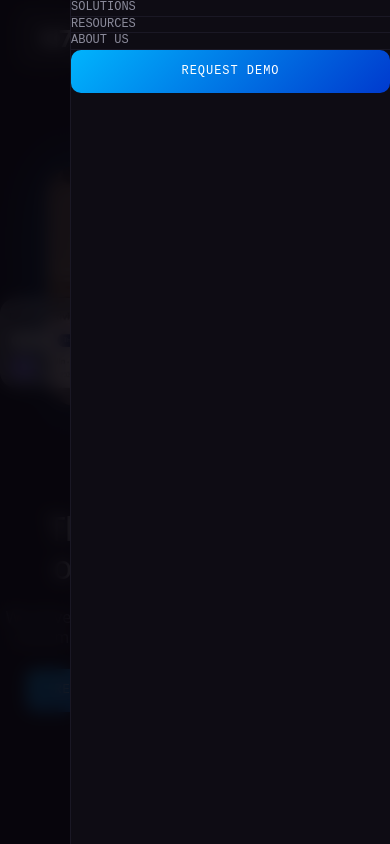
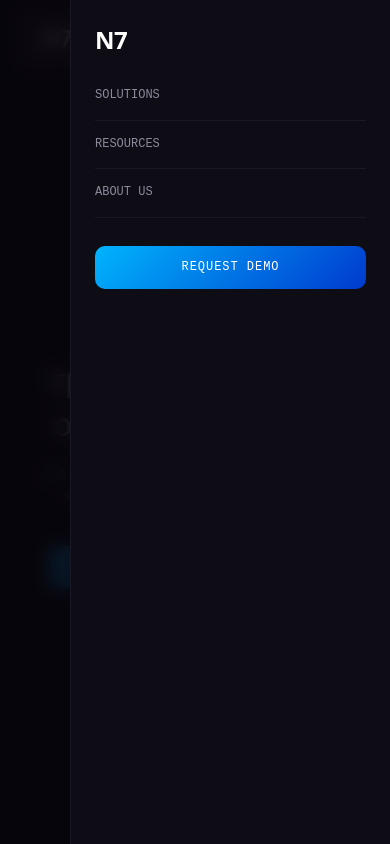
Before and after one commit to singhsharad529/n7-project, a React (Vite) app: page / in a window 390 px wide. Both pictures are taken after a click on the button "Toggle menu". Shown: the top 844 px of the page. Built offline with nearby package versions, Linux system fonts and the light colour scheme.

Commit message:
fix sidebar and complete hero,trustedby and solutions section and make them responsive

```diff
--- a/src/components/HeroSection.tsx
+++ b/src/components/HeroSection.tsx
@@ -11,7 +11,7 @@ export default function HeroSection() {
       {/* Background gradient effect */}
       <div className="hero-gradient absolute inset-0 z-0" />
       <div
-        className="hero-grid relative z-10 max-w-[1240px] mx-auto px-8 w-full grid grid-cols-1 md:grid-cols-[1.2fr_0.8fr] items-center gap-10 md:gap-2 text-center md:text-left pt-10 md:pt-0"
+        className="relative z-10 max-w-[1240px] mx-auto px-8 w-full grid grid-cols-1 md:grid-cols-[1.2fr_0.8fr] items-center gap-10 md:gap-2 text-center md:text-left pt-10 md:pt-0"
       >
         {/* Left: Text content */}
         <div className="flex flex-col items-center md:items-start gap-y-5 md:gap-y-6">
@@ -42,7 +42,7 @@ export default function HeroSection() {
             transition={{ duration: 0.7, delay: 0.3, ease: [0.22, 1, 0.36, 1] }}
             className="flex items-center gap-4 flex-wrap justify-center md:justify-start"
           >
-            <a href="#request-demo" className="btn-primary" id="hero-cta-demo">
+            <a href="#request-demo" className="btn-primary btn-primary-sm" id="hero-cta-demo">
               Request Demo
             </a>
             <a href="#contact" className="btn-outline" id="hero-cta-contact">
@@ -52,7 +52,7 @@ export default function HeroSection() {
         </div>
 
         {/* Right: Image composition */}
-        <div className="hero-image-area flex justify-center items-center order-first md:order-none">
+        <div className="hero-image-area hidden md:flex justify-center items-center order-first md:order-none">
           <div className="hero-image-group max-w-[300px] min-[481px]:max-w-[400px] md:max-w-[480px] mx-auto">
             {/* Background glow behind images */}
             <div className="hero-image-glow" />
--- a/src/components/Navbar.tsx
+++ b/src/components/Navbar.tsx
@@ -66,7 +66,7 @@ export default function Navbar() {
           {/* Desktop CTA */}
           <a
             href="#request-demo"
-            className="btn-outline text-[0.75rem] hidden md:inline-flex border border-n7-light"
+            className="btn-outline text-[0.75rem] hidden md:inline-flex border border-n7-light btn-primary-sm"
           >
             Request Demo
           </a>
@@ -104,7 +104,14 @@ export default function Navbar() {
               transition={{ type: 'spring', damping: 26, stiffness: 220 }}
               className="fixed top-0 right-0 w-[min(320px,85vw)] h-full bg-n7-bg-light border-l border-n7-border z-100 p-6 flex flex-col"
             >
-              <div className="mt-[72px] flex flex-col">
+              <a
+                href="/"
+                id="nav-logo"
+                className="flex items-center gap-[2px] no-underline font-heading text-2xl font-bold text-n7-text tracking-[-0.02em]"
+              >
+                <span>N7</span>
+              </a>
+              <div className="mt-4 flex flex-col">
                 {navLinks.map((link, i) => (
                   <motion.a
                     key={link.label}
--- a/src/components/SolutionsSection.tsx
+++ b/src/components/SolutionsSection.tsx
@@ -130,7 +130,7 @@ export default function SolutionsSection() {
       className="pt-[100px] pb-20 bg-n7-bg relative"
     >
       <div className="max-w-[1240px] mx-auto px-8">
-        <div className="solutions-layout grid grid-cols-1 lg:grid-cols-[340px_1fr] gap-12 lg:gap-[60px] items-start">
+        <div className="solutions-layout grid grid-cols-1 lg:grid-cols-[440px_1fr] gap-12 lg:gap-[60px] items-start">
           {/* Left: Heading + CTA (sticky on desktop) */}
           <motion.div
             className="solutions-heading lg:sticky lg:top-[120px] text-center lg:text-left"
--- a/src/components/TrustedBy.tsx
+++ b/src/components/TrustedBy.tsx
@@ -13,15 +13,15 @@ export default function TrustedBy() {
   return (
     <section
       id="trusted-by"
-      className="relative z-10 py-12 border-t border-b border-n7-border bg-n7-bg"
+      className="relative z-10 w-full py-12 border-t border-b border-n7-border bg-n7-bg"
     >
-      <div className="max-w-[1240px] mx-auto px-8">
+      <div className="max-w-[1240px] mx-auto px-8 w-full">
         <motion.p
           initial={{ opacity: 0 }}
           whileInView={{ opacity: 1 }}
           viewport={{ once: true }}
           transition={{ duration: 0.5 }}
-          className="text-[0.8125rem] font-medium text-n7-text-muted mb-6 tracking-[0.02em]"
+          className="text-[1rem] font-medium text-n7-text-muted mb-6 tracking-[0.02em]"
         >
           Trusted By:
         </motion.p>
--- a/src/index.css
+++ b/src/index.css
@@ -23,11 +23,6 @@
 }
 
 /* ── Base resets ───────────────────────────────────────────── */
-* {
-  margin: 0;
-  padding: 0;
-  box-sizing: border-box;
-}
 
 html {
   scroll-behavior: smooth;
@@ -285,7 +280,7 @@ body {
   position: absolute;
   width: 50%;
   bottom: 24%;
-  left: 0;
+  left: -10%;
   z-index: 2;
   border-radius: 16px;
   box-shadow: 0 30px 60px rgba(0, 0, 0, 0.6);
@@ -320,3 +315,11 @@ body {
   text-transform: uppercase;
   color: var(--color-n7-accent);
 }
+
+/* Mobile variant for primary buttons used in hero */
+@media (max-width: 1004px) {
+  .btn-outline {
+    padding: 12px 24px;
+    font-size: 0.6875rem;
+  }
+}
```
